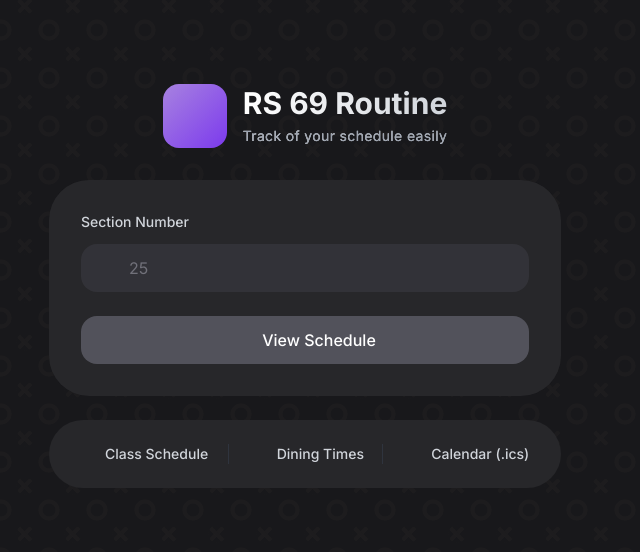
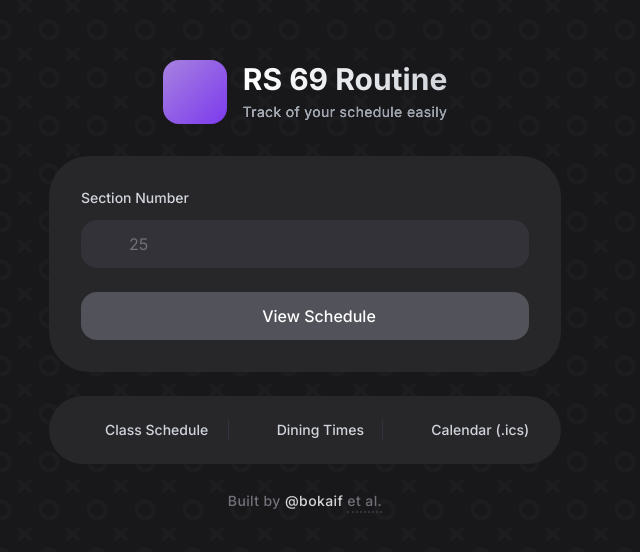
Before and after one commit to bokaif/rs69, a React (Vite) app: page / in a window 1280 px wide. Shown: the part 114-666 px from the top of the page, without its empty margins (335-975 px from the left). Built offline with nearby package versions, Linux system fonts and the light colour scheme; some icons are missing.

Commit message:
chore: update favicon and add developer note section in App component

```diff
--- a/index.html
+++ b/index.html
@@ -2,7 +2,7 @@
 <html lang="en">
   <head>
     <meta charset="UTF-8" />
-    <link rel="icon" type="image/svg+xml" href="/vite.svg" />
+    <link rel="icon" type="image/png" href="/favicon.png" />
     <meta name="viewport" content="width=device-width, initial-scale=1.0" />
     <link rel="preconnect" href="https://fonts.googleapis.com">
     <link rel="preconnect" href="https://fonts.gstatic.com" crossorigin>
--- a/src/App.tsx
+++ b/src/App.tsx
@@ -179,7 +179,7 @@ function App() {
     const icsContent = [
       'BEGIN:VCALENDAR',
       'VERSION:2.0',
-      'PRODID:-//RS 69 Routine//Schedule Export//EN',
+      'PRODID:-//RS69 Routine//Schedule Export//EN',
       'CALSCALE:GREGORIAN',
       'METHOD:PUBLISH'
     ];
@@ -560,6 +560,31 @@ function App() {
                 </div>
               </div>
             </div>
+
+            {/* Developer Note Button */}
+            <div className='mt-6 text-center font-medium tracking-wide'>
+              <span className='text-sm text-zinc-500'>
+                Built by{" "}
+                <a
+                  href='https://github.com/bokaif'
+                  target='_blank'
+                  rel='noopener noreferrer'
+                  className='text-zinc-300 hover:text-zinc-300 transition-colors duration-200'
+                >
+                  @bokaif
+                </a>{" "}
+                <span
+                  className='text-zinc-500 border-b-2 border-dotted border-zinc-500/30 py-0.5 cursor-help relative group'
+                  title="Bolt & Cursor"
+                >
+                  et al.
+                  <span className='absolute bottom-full left-1/2 transform -translate-x-1/2 mb-2 px-3 py-1.5 bg-zinc-700 text-white text-xs rounded-lg shadow-lg opacity-0 group-hover:opacity-100 transition-opacity duration-200 pointer-events-none whitespace-nowrap z-50'>
+                    Bolt & Cursor
+                    <span className='absolute top-full left-1/2 transform -translate-x-1/2 w-0 h-0 border-l-4 border-r-4 border-t-4 border-transparent border-t-zinc-700'></span>
+                  </span>
+                </span>
+              </span>
+            </div>
           </div>
         </div>
       </div>
```
Also changed, not shown: public/favicon.png (added).
